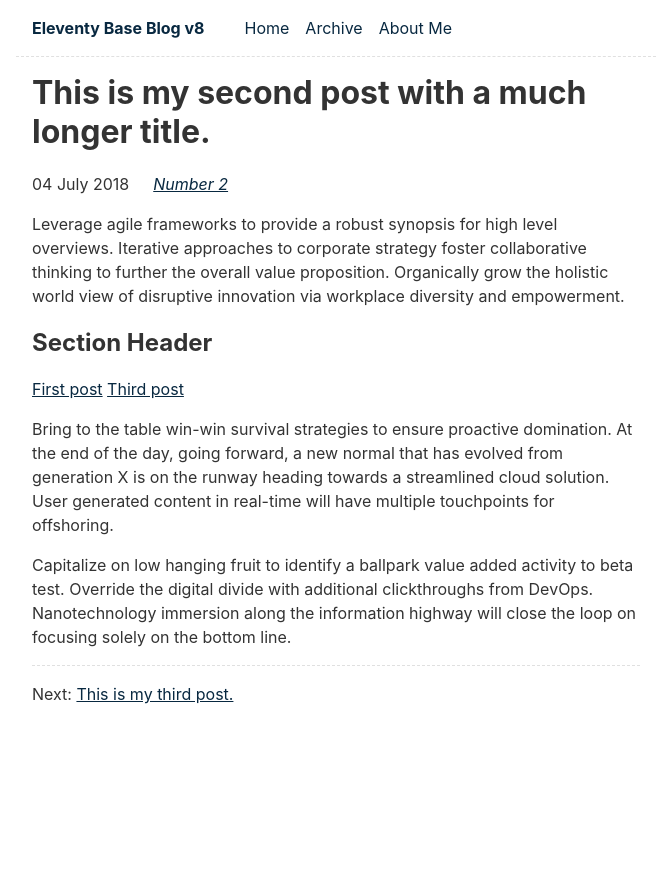
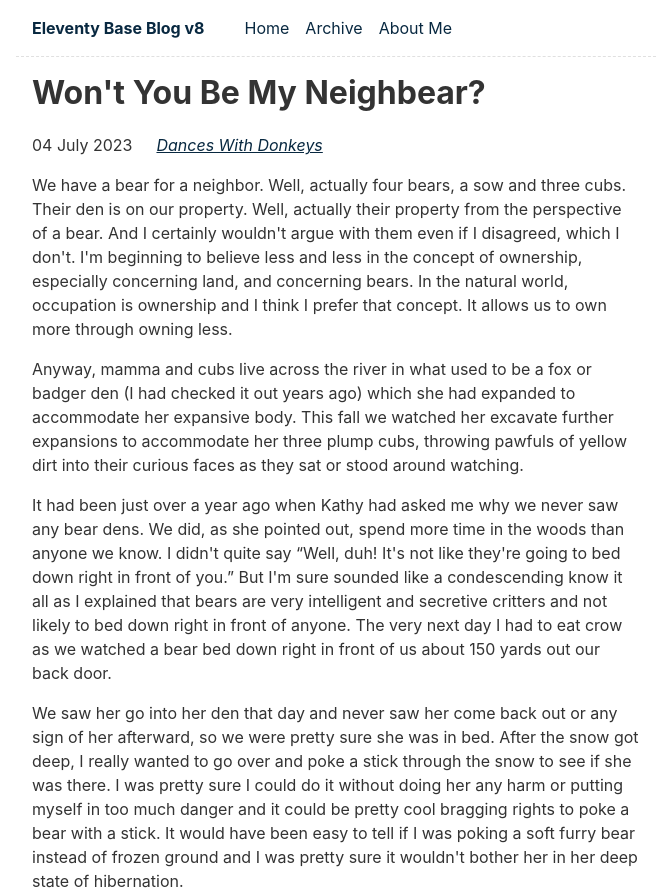
Before and after one commit to alecoad/author-jim-duke, an Eleventy site: page content/blog/secondpost.md in a window 1280 px wide. Shown: the top 896 px of the page, without its empty margins (304-973 px from the left). Before the commit the page ends 800 px from the top, so only its background shows below. Built offline with nearby package versions, Linux system fonts and the light colour scheme; Eleventy itself is replaced by a stand-in of ours; files that its build step writes are made by us from their sources.

Commit message:
Add second post: Neighbear

```diff
--- a/content/blog/secondpost.md
+++ b/content/blog/secondpost.md
@@ -1,17 +1,26 @@
 ---
-title: This is my second post with a much longer title.
+title: Won't You Be My Neighbear?
 description: This is a post on My Blog about leveraging agile frameworks.
-date: 2018-07-04
+date: 2023-07-04
 tags:
-  - number 2
+  - Dances With Donkeys
 ---
-Leverage agile frameworks to provide a robust synopsis for high level overviews. Iterative approaches to corporate strategy foster collaborative thinking to further the overall value proposition. Organically grow the holistic world view of disruptive innovation via workplace diversity and empowerment.
+We have a bear for a neighbor. Well, actually four bears, a sow and three cubs. Their den is on our property. Well, actually their property from the perspective of a bear. And I certainly wouldn't argue with them even if I disagreed, which I don't. I'm beginning to believe less and less in the concept of ownership, especially concerning land, and concerning bears. In the natural world, occupation is ownership and I think I prefer that concept. It allows us to own more through owning less.
 
-## Section Header
+Anyway, mamma and cubs live across the river in what used to be a fox or badger den (I had checked it out years ago) which she had expanded to accommodate her expansive body. This fall we watched her excavate further expansions to accommodate her three plump cubs, throwing pawfuls of yellow dirt into their curious faces as they sat or stood around watching.
 
-<a href="/blog/firstpost/">First post</a>
-<a href="/blog/thirdpost/">Third post</a>
+It had been just over a year ago when Kathy had asked me why we never saw any bear dens. We did, as she pointed out, spend more time in the woods than anyone we know. I didn't quite say “Well, duh! It's not like they're going to bed down right in front of you.” But I'm sure sounded like a condescending know it all as I explained that bears are very intelligent and secretive critters and not likely to bed down right in front of anyone. The very next day I had to eat crow as we watched a bear bed down right in front of us about 150 yards out our back door.
 
-Bring to the table win-win survival strategies to ensure proactive domination. At the end of the day, going forward, a new normal that has evolved from generation X is on the runway heading towards a streamlined cloud solution. User generated content in real-time will have multiple touchpoints for offshoring.
+We saw her go into her den that day and never saw her come back out or any sign of her afterward, so we were pretty sure she was in bed. After the snow got deep, I really wanted to go over and poke a stick through the snow to see if she was there. I was pretty sure I could do it without doing her any harm or putting myself in too much danger and it could be pretty cool bragging rights to poke a bear with a stick. It would have been easy to tell if I was poking a soft furry bear instead of frozen ground and I was pretty sure it wouldn't bother her in her deep state of hibernation.
 
-Capitalize on low hanging fruit to identify a ballpark value added activity to beta test. Override the digital divide with additional clickthroughs from DevOps. Nanotechnology immersion along the information highway will close the loop on focusing solely on the bottom line.
+I told Dave, my good friend, about my plan to poke a bear and he warned me that he didn't think bears were true hibernators but instead went into a state of torpor from which they could awaken under certain conditions. With him being a naive young lad and I being a highly educated wildlife expert, I assured him that bears were true hibernators and I went on to provide examples such as raccoon and squirrels as those that wake up and feed during winter warm spells. Not that I doubted myself, but I did eventually google it to discover that he was right. Damn! I wasn't having much luck as a know it all lately. But even if only in a state of torpor I don't think a little poke would have done any harm.
+
+We saw her again when she came out last spring, along with three cubs. It was actually our dog, Charro, that pointed them out to us. He had also been the one to bring her to our attention when we had first seen her.. He doesn't miss much and is a good communicator whenever there's something of interest. My mules also point out more wildlife than I would ever see on my own. It's good to have observant friends. Another observant friend is my neighbor, TJ, with whom I frequently exchange info on wildlife passing through such as “bear heading your way” or “bobcat and kittens across the river”. He informed me that, upon leaving their dens, bears generally hang around, waking up and stretching their limbs for a few days before setting out in search of food. Everyone knows that bears wake up hungry and immediately start looking for food, but I fortunately didn't say so and we watched over the next week or so as mamma and the cubs made their daily appearances, sticking close to the den. Batting zero as a know it all.
+
+Long after they'd left for the season, I went up and hung out in their den for a bit. It was amazingly tight quarters for the huge sow and three cubs. I felt awkward and out of place and knew that I had no business being there. It was obviously their home, their property, not mine.
+
+With her being a light gold color, along with the unusual case of triplets instead of twins, they were a pretty recognizable quartet. Although Charro pointed out many other bears invading our (his) turf over the spring and summer, we never saw mamma and cubs on our side of the river. But we did hear of their exploits up and down the river around the neighborhood. It sounds like they developed a taste for chickens and specialized in raiding chicken coops for several miles around all summer long as well as a few trash can and fruit tree sprees. We've all had our struggles trying not to feed bears.
+
+The bear family came back and hung around their den much of November giving us plenty of viewing time. They began to seem like part of our extended family. Watching these bears prepare for winter, even though they all appeared to be fat and happy, I'd never felt so tempted to feed wildlife. Against all logic, I had an overwhelming desire to participate and be part of their situation. I wanted to hang out on the dirt mound and watch mamma dig, crawl in and snuggle for the winter. Better that I should poke them with a stick.
+
+As the bears prepared to bed down, the mule deer rut heated up and our neighborhood herds took on a higher profile, being driven by love struck bucks who seem to lose all good sense even worse than men in similar situations. Here again, the temptation to protect and feed them to keep them around can be overwhelming. In truth, the mean little kid down the street that wants to throw rocks at them is helping them much more than is the loving, caring housewife who sneaks them sliced apples. Human interaction almost never benefits wildlife. It is no favor to encourage wildlife to trust humans. It is very dangerous for them and us, but especially for them. If we wrongfully kill an animal, we might get fined. When they lose their fear of us and become a threat, they get euthanized. The best we can do is to protect habitats where they can thrive with a minimum of human traffic. There's no such thing as tame wildlife. We can love them best by keeping them at a distance. But I still might go poke a bear with a stick.
```
